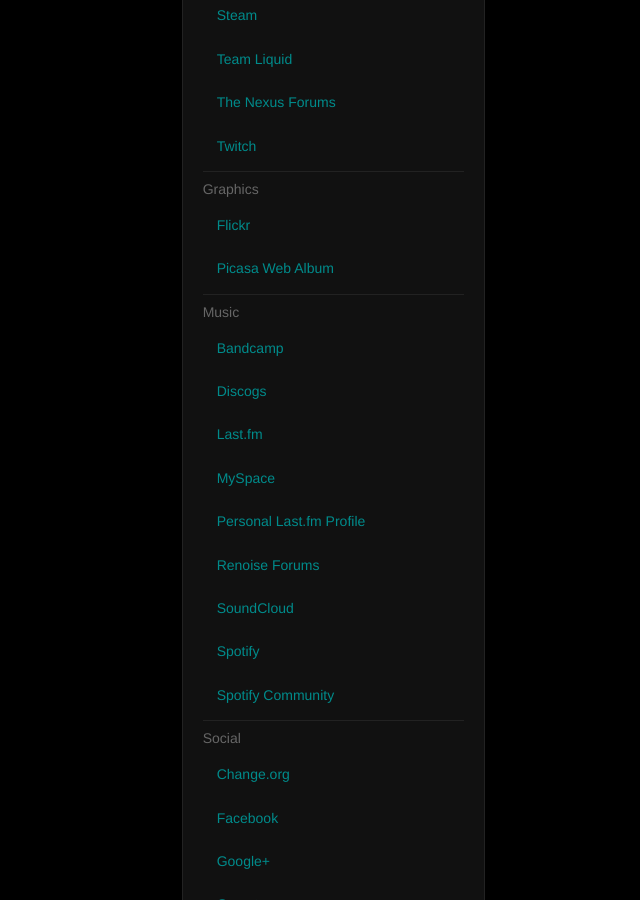
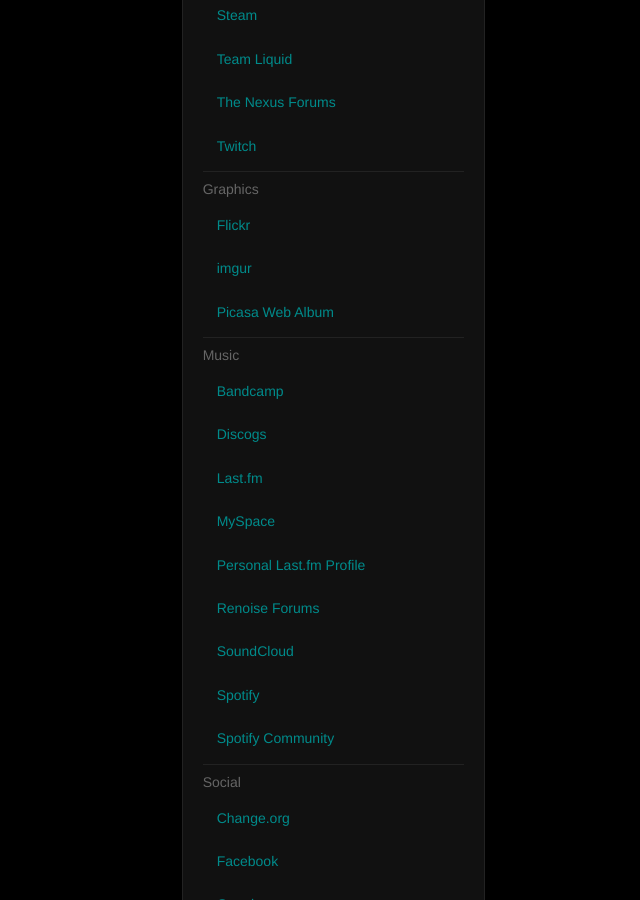
Before and after one commit to hlilje/hlilje.github.io, a Jekyll site: the page built from contact/index.html, in a window 1280 px wide and 900 px high, scrolled down 1380 px. Shown: the whole window, without its empty margins (640-1280 px from the left). Built offline with Jekyll 4.4.1, drawn with Linux system fonts in a browser that asks for light colours; comment, search, counter and statistics services are not loaded.

Commit message:
Add link

```diff
--- a/_includes/links.html
+++ b/_includes/links.html
@@ -38,6 +38,7 @@
     <li class="divider"></li>
     <li><label>Graphics</label></li>
     <li><a href="https://www.flickr.com/people/hlilje/" target="_blank">Flickr</a></li>
+    <li><a href="http://hlilje.imgur.com/" target="_blank">imgur</a></li>
     <li><a href="https://picasaweb.google.com/105792360022890678502" target="_blank">Picasa Web Album</a></li>
     <li class="divider"></li>
     <li><label>Music</label></li>
```
